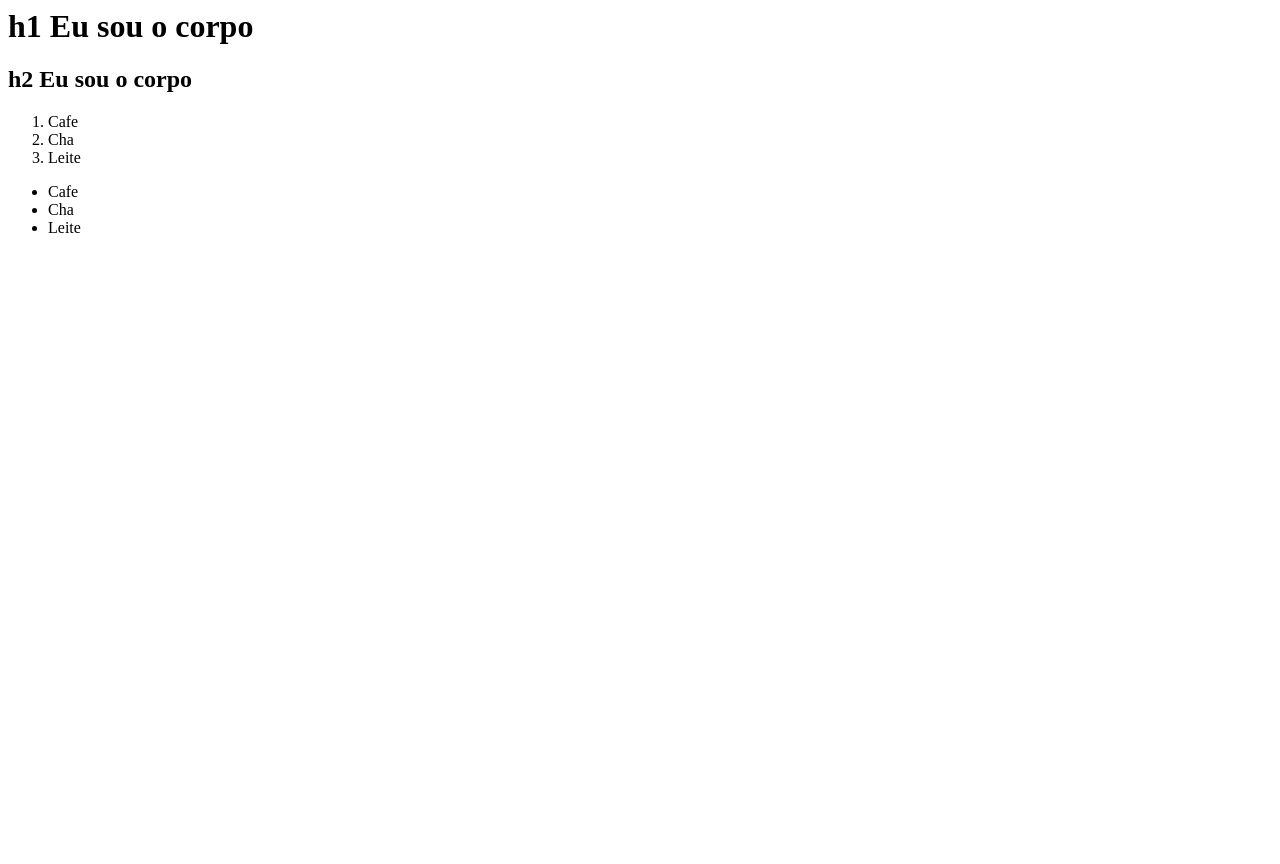
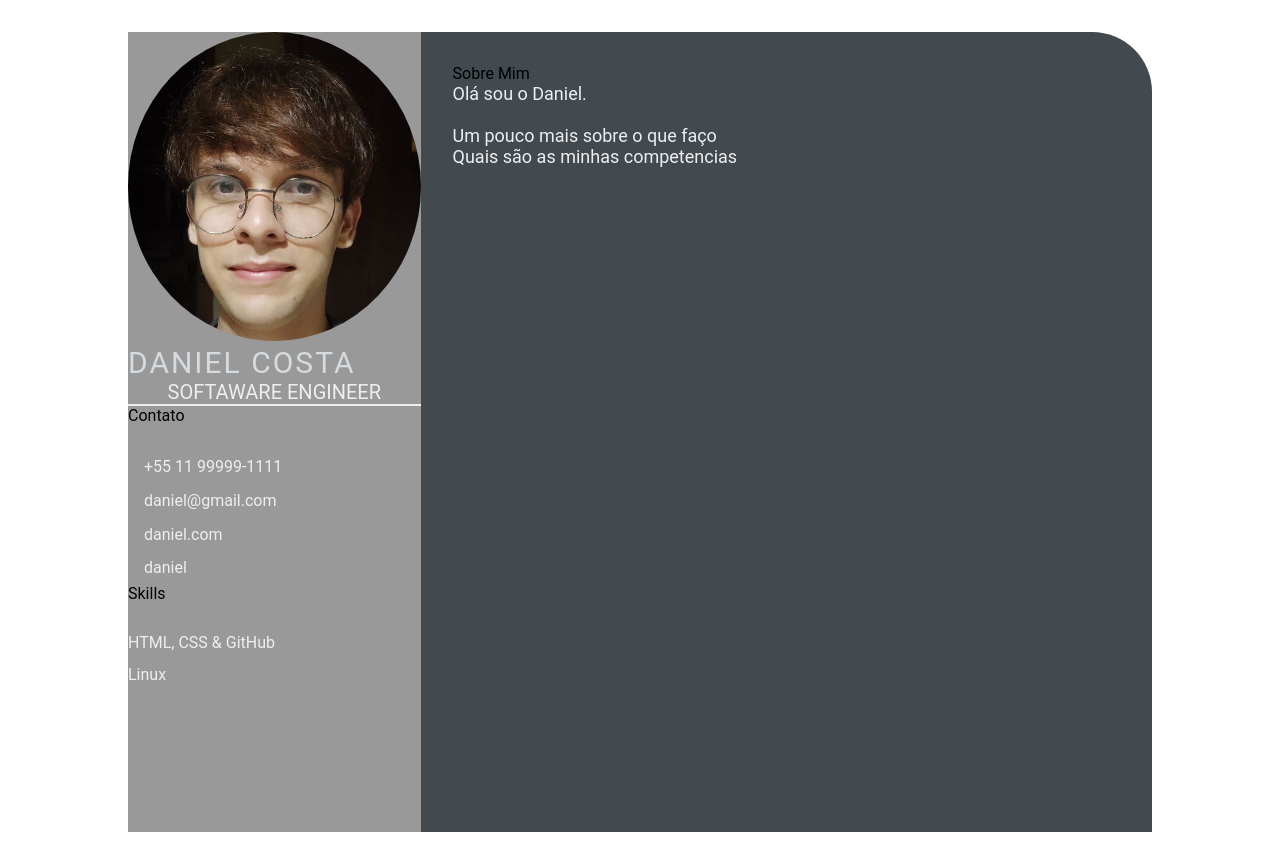
Before and after one commit to 00danielcosta/devweekgit.github.io, a plain HTML site: page index.html in a window 1280 px wide. Before the commit the page ends 800 px from the top, so only its background shows below. Drawn offline with Linux system fonts and the light colour scheme.

Commit message:
feature: update index.html

```diff
--- a/index.html
+++ b/index.html
@@ -1,21 +1,53 @@
-<html>
-    <head>
-        <title>
-            Olá, eu sou a cabeça
-        </title>
-    </head>
-    <body>
-        <h1>h1 Eu sou o corpo</h1>
-        <h2>h2 Eu sou o corpo</h1>
-    </body>
-    <ol>
-        <li>Cafe</li>
-        <li>Cha</li>
-        <li>Leite</li>
-    </ol>
-    <ul>
-        <li>Cafe</li>
-        <li>Cha</li>
-        <li>Leite</li>
-    </ul>
+<!DOCTYPE html>
+<html lang="en">
+<head>
+    <meta charset="UTF-8">
+    <meta http-equiv="X-UA-Compatible" content="IE=edge">
+    <meta name="viewport" content="width=device-width, initial-scale=1.0">
+    <title>Daniel Costa CV</title>
+
+    <link rel="stylesheet" href="style.css">
+
+</head>
+<body>
+   <main class="resume-contents">
+    <section class="left-section">
+        <section class="left-section-content">
+            <div class="profile">
+                <img class="profile-image" src="img/profile-image.jpeg" alt="Profile image">
+                <p class="name">Daniel Costa</p>
+                <p class="profession">Softaware Engineer</p>
+                </div>
+                <div class="contact-info">
+                    <p class="left-tittle">Contato</p>
+                    <ul>
+                        <li><i class="fa fa-phone"></i>+55 11 99999-1111</li>
+                        <li><i class="fa fa-envelope"></i>daniel@gmail.com</li>
+                        <li><i class="fa fa-globe"></i>daniel.com</li>
+                        <li><i class="fa fa-github"></i>daniel</li>
+                    </ul>
+                </div>
+                <div class="skills">
+                    <p class="left-tittle">Skills</p>
+                    <ul>
+                        <li><p>HTML, CSS & GitHub</p></li>
+                        <li><p>Linux</p></li>
+                    </ul>
+                </div>
+        </section>
+        </section>
+        <section class="right-section">
+            <div class="right-section-contents">
+                <section class="about gap">
+                    <div class="right-tittle">Sobre Mim</div>
+                    <p class="about-me-contents">
+                        Olá sou o Daniel.<br>
+                        <br> Um pouco mais sobre o que faço
+                        <br> Quais são as minhas competencias
+                    </p>
+                </section>
+            </div>
+        </section>
+   </main>
+</body>
 </html>
--- /dev/null
+++ b/style.css
@@ -0,0 +1,103 @@
+* {
+    margin: 0;
+    padding: 0;
+    box-sizing: border-box;
+    list-style: none;
+    font-family: 'Roboto', sans-serif;
+}
+
+.resume-contents {
+    min-height: 100vh;
+    width: 80%;
+    margin: 2rem auto;
+    display: grid;
+    grid-template-columns: repeat(7, 1fr);
+}
+
+.left-section {
+    grid-column: span 2;
+    height: 100%;
+    background-color: #999999;
+}
+
+.right-section {
+    grid-column: span 5;
+    height: 100%;
+    background-color: #424a50;
+    border-radius: 0px 60px 0px 0px;
+}
+
+.left-section-contents{
+    padding: 2rem 2rem;
+}
+
+.profile {
+    width: 100%;
+    border-bottom: 2px solid #eeeeee;
+}
+
+.profile .profile-image {
+    width: 100%;
+    border-radius: 100%;
+}
+
+.name {
+    color: #D6DBDF;
+    font-size: 30px;
+    letter-spacing: 2px;
+    text-transform: uppercase;
+}
+
+.profession {
+    color: #eeeeee;
+    font-size: 20px;
+    text-transform: uppercase;
+    text-align: center;
+}
+
+/* .contact-info { border-bottom: 2px solid #1B2631; } */
+.left-title {
+    color: #eeeeee;
+    font-size: 20px;
+}
+
+.contact-info ul {
+    padding-top: 1.5rem;
+}
+
+.contact-info ul li,
+.references ul li {
+    padding: .4rem 0;
+    color: #eeeeee;
+}
+
+.contact-info ul li i,
+.references ul li i {
+    padding-right: 1rem;
+    font-size: 18px;
+    color: #eeeeee;
+}
+
+.skills ul {
+    padding-top: 1.5rem;
+}
+.skills ul li p {
+    padding: .4rem 0;
+    color: #eeeeee;
+}
+
+.right-section-contents {
+    padding: 2rem 2rem;
+}
+
+.right-title {
+    color: #eeeeee;
+}
+
+.gap {
+    padding-bottom: 2rem;
+}
+.about-me-contents {
+    font-size: 18px;
+    color: #eeeeee;
+}
```
Also changed, not shown: img/profile-image.jpeg (added).
